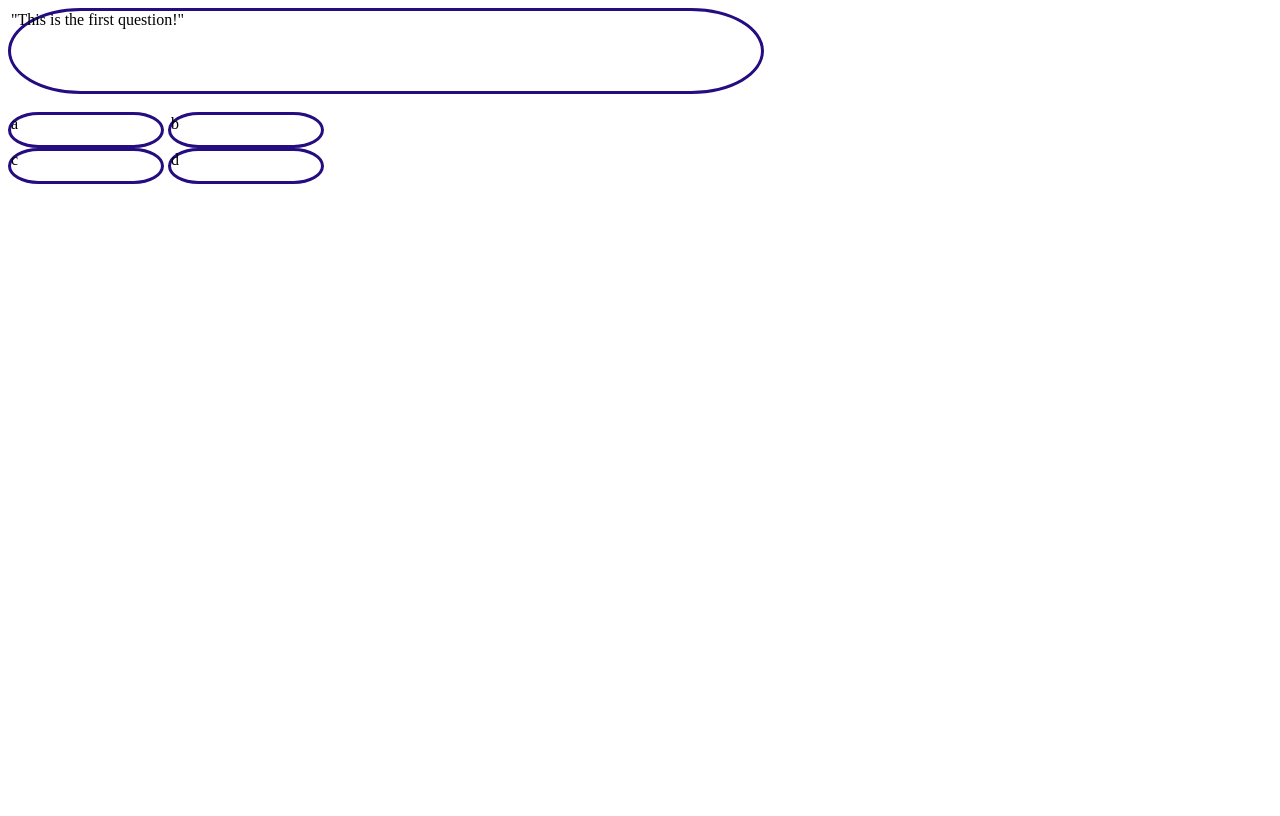
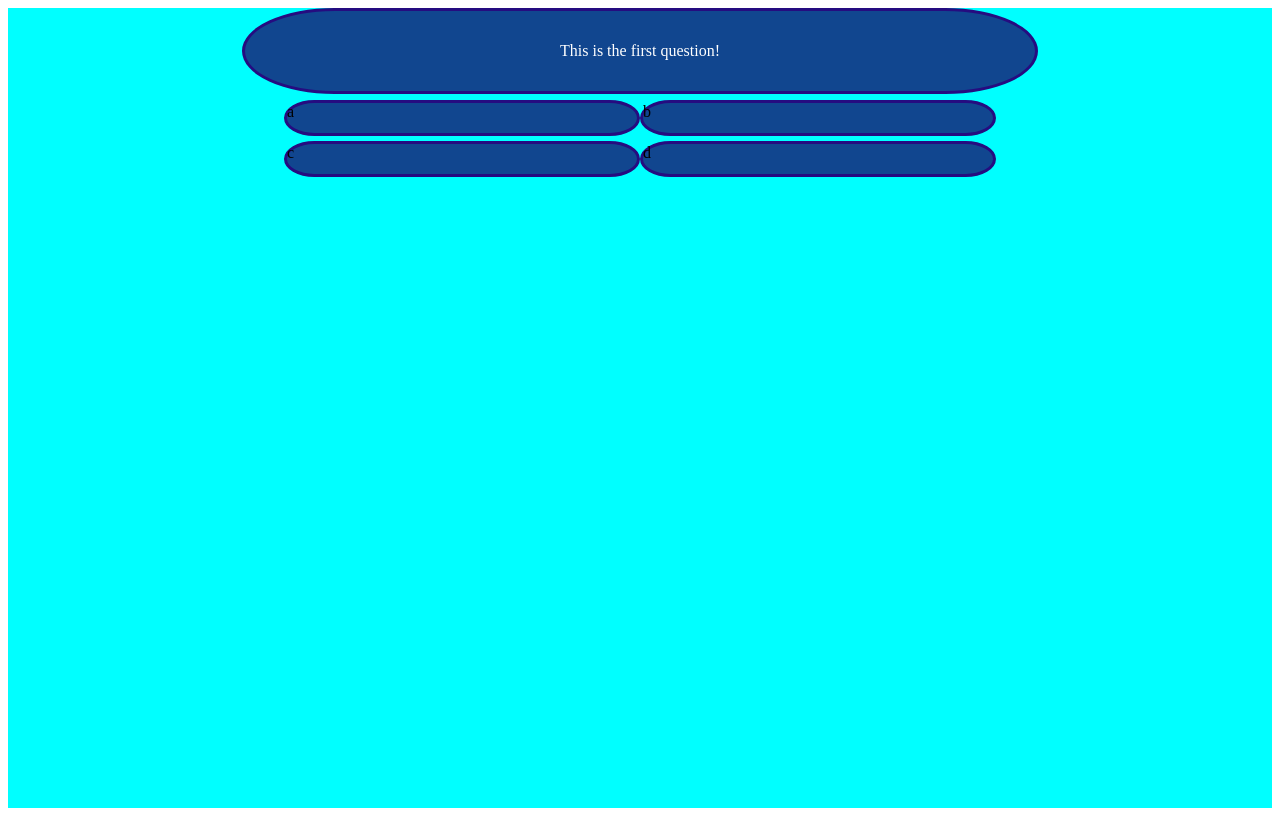
Before and after one commit to Hristo-Cholakov/WhoWantsToBeaMillionaire, a plain HTML site: page index.html in a window 1280 px wide. Drawn offline with Linux system fonts and the light colour scheme.

Commit message:
Reshape the question and colors

```diff
--- a/css/styles.css
+++ b/css/styles.css
@@ -2,17 +2,45 @@ body{
 
 }
 
+.main-box{
+    height: 100vh;
+    width: 100%;
+    background-color: aqua;
+}
+
+.main-question-frame{
+    display: block;
+    width: 70%;
+    margin: auto;
+    position: relative;
+}
+
 .question-itself{
-    border-radius: 86px / 51px;
+    text-align: center;
+    align-items: center;
+    justify-content: center;
+    margin: auto auto 6px;
+    display: flex;
+    background-color: #11468F;
+    color: white;
+    border-radius: 110px / 51px;
     border: 3px solid #250C80;
     height: 80px;
-    width: 750px;
+    width: 790px;
+}
+
+.answers-border{
+    width: auto;
+    margin: auto;
+    display: table;
 }
 
 .possible-answer{
+    margin-bottom: 5px;
+    background-color: #11468F;
     display: inline-block;
     border-radius: 86px / 51px;
     border: 3px solid #250C80;
     height: 30px;
-    width: 150px;
+    width: 350px;
 }
--- a/index.html
+++ b/index.html
@@ -12,10 +12,11 @@
         <link rel="stylesheet" href="css/styles.css">
     </head>
     <body>
+        <div class="main-box">
             <div class="main-question-frame">
                 <div class="question-itself">
-                "This is the first question!"
-            </div><br>
+                    <p>This is the first question!</p>
+                </div>
                     <div class="answers-border">
                         <div class="possible-answer a-answer">a</div>
                         <div class="possible-answer b-answer">b</div><br>
@@ -23,6 +24,7 @@
                         <div class="possible-answer d-answer">d</div>
                     </div>
             </div>
+        </div>
 
         <script src="" async defer></script>
     </body>
```
Lines whose indentation alone changed are shown as unchanged.
